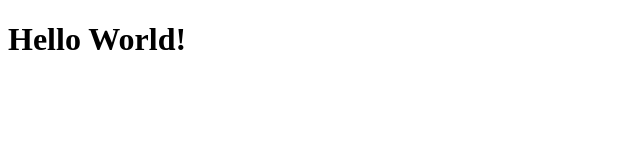
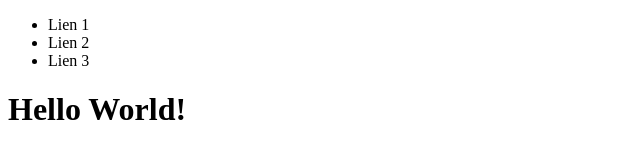
Before and after one commit to Manilow69/skills-introduction-to-github, a plain HTML site: page index.html in a window 1280 px wide. Shown: the whole page, without its empty margins (0-640 px from the left). Drawn offline with Linux system fonts and the light colour scheme.

Commit message:
Fichier HTML a été modifié

```diff
--- a/index.html
+++ b/index.html
@@ -1,9 +1,14 @@
 <!DOCTYPE html>
-<html lang="en">
+<html lang="fr">
 <head>
     <meta charset="UTF-8">
     <meta name="viewport" content="width=device-width, initial-scale=1.0">
-    <title>Hello World!</title>
+    <title>Hello World !</title>
+    <ul>
+        <li>Lien 1</li>
+        <li>Lien 2</li>
+        <li>Lien 3</li>
+    </ul>
 </head>
 <body>
     <h1>Hello World!</h1>
```
